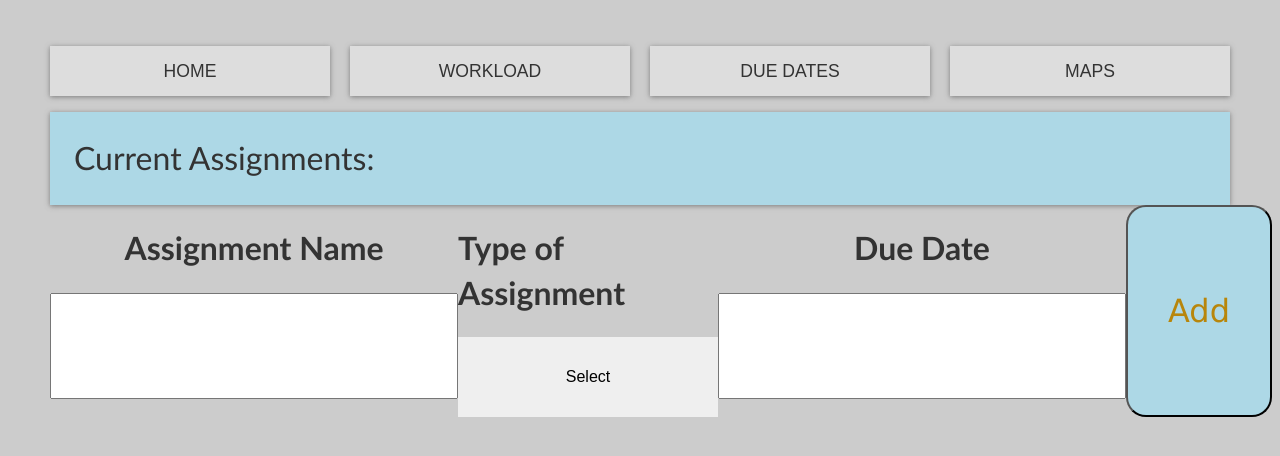
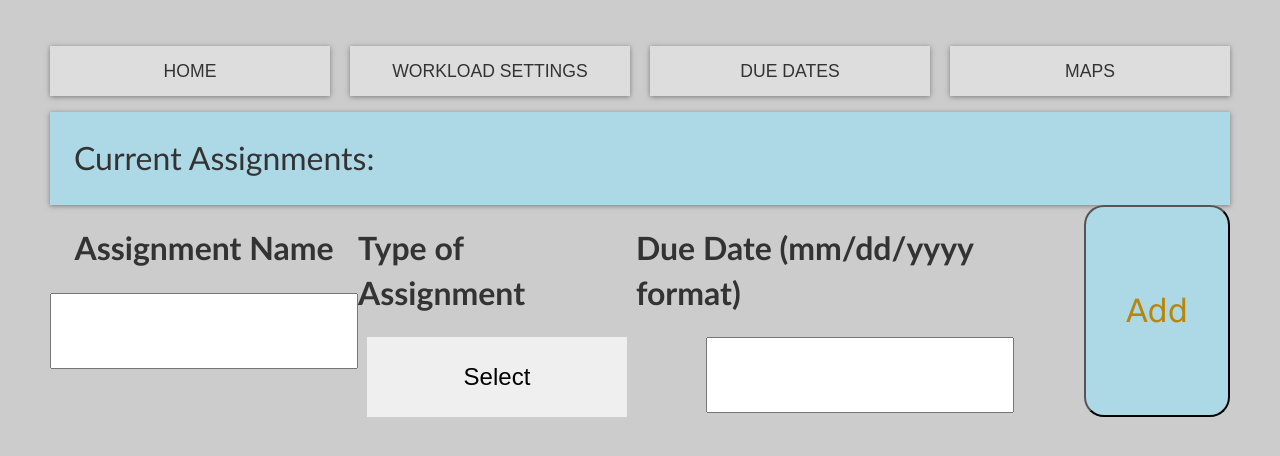
Before and after one commit to joycefzy/cubstart-finalproject, a plain HTML site: page DueDate.html in a window 1280 px wide. Drawn offline with Linux system fonts and the light colour scheme.

Commit message:
textbox things?

```diff
--- a/DueDate.html
+++ b/DueDate.html
@@ -13,7 +13,7 @@
         <class class="main-nav">
         <ul>
             <li><a href="index.html">Home</a></li>
-            <li><a href="workload.html">Workload</a></li>
+            <li><a href="workload.html">Workload Settings</a></li>
             <li><a href="DueDate.html">Due Dates</a></li>
             <li><a href="maps.html">Maps</a></li>
         </ul>
@@ -26,8 +26,8 @@
     <div class="assignment-box">
         <div class = "header-above-box">
             <h1>Assignment Name</h1>
-            <input type="text" id="task-name" />
-            <script src="script.js"></script>
+            <input type="text" id="todo-name" class = "task-box"/>
+            <script src=" lists.js"></script>
         </div>
             <div class = "header-above-box">
                 <h1>Type of Assignment</h1>
@@ -57,11 +57,12 @@
         </div>-->
 
         <div class = "header-above-box">
-            <h1>Due Date</h1>
-            <input type="text" id="task-name" />
+            <h1>Due Date (mm/dd/yyyy format)</h1>
+            <input type="text" id="todo-date" class = "task-box"/>
             <script src="script.js"></script>
         </div>
         <button class="button" id="add-btn">Add</button>
+        <script src="lists.js"></script>
     </div>
 </body>
 
--- a/lists.js
+++ b/lists.js
@@ -2,7 +2,7 @@
 
 const todoName = document.getElementById("todo-name");
 const todoDate = document.getElementById("todo-date");
-const submitButton = document.getElementById("submit");
+const submitButton = document.getElementById("add-btn");
 const clearButton = document.getElementById("clear");
 const undoButton = document.getElementById("undo");
 const todoDict = document.getElementById("todo");
--- a/styles.css
+++ b/styles.css
@@ -137,8 +137,8 @@
   }
 
   .assignment-box{
-    height: 100%;
-    width: 100%;
+    /*height: 100%;
+    width: 100%;*/
     display: flex;
     flex-wrap: nowrap;
     justify-content: space-evenly;
@@ -177,7 +177,7 @@
     color: Black;
     width: 260px;
     height: 80px;
-    font-size: 16px;
+    font-size: 24px;
     border: none;
     cursor: pointer;
   }
@@ -210,9 +210,9 @@
   .show {display:block;}
 
 
-  #task-name {
-    width: 400px;
-    height: 100px;
+  .task-box {
+    width: 300px;
+    height: 70px;
     font-size: 24pt;
   }
 
```
